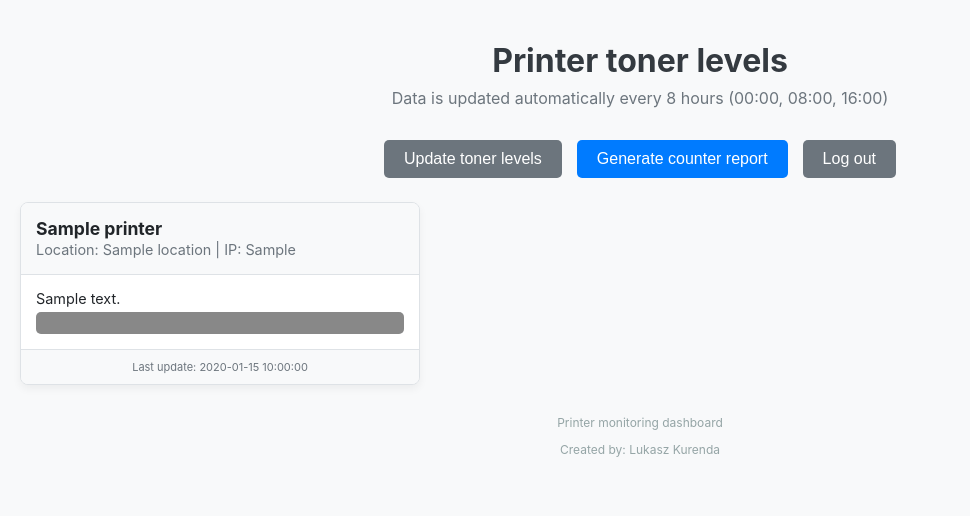
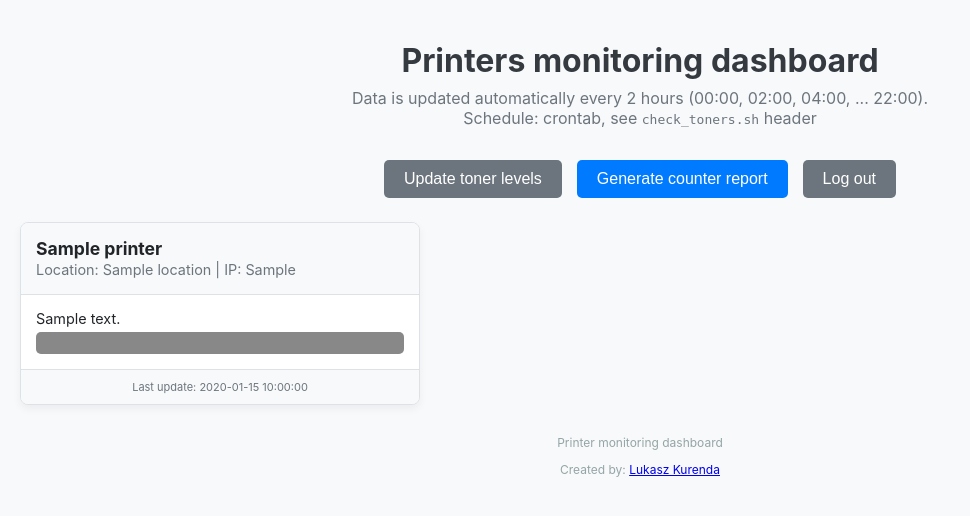
Before and after one commit to lukasz-kurenda/printer-monitor, a Python web app: template templates/index.html in a window 1280 px wide. Shown: the top 516 px of the page, without its empty margins (0-970 px from the left). Run offline with Jinja, Linux system fonts and the light colour scheme; the template is opened without the code that fills it: most values are stand-ins (such as "Sample title", 1, 10 or a date in 2020).

Commit message:
feat(ui): dashboard title/footer link, 2h schedule marker, test-data markers
- index.html: 'Printers monitoring dashboard' title, footer link to the repo,
  update interval text changed to every 2 hours
- check_toners.sh: '=== SCHEDULE - EDIT HERE ===' marker (cron, */2h);
  README cron section updated
- test data marked: write-csv adds '# TEST DATA' header to printers*.csv,
  seed.json 'purpose' field; loaders (main.py/dashboard.py) skip '#' lines
- test: comment-line skipping (42/42 PASS)

```diff
--- a/dashboard.py
+++ b/dashboard.py
@@ -149,7 +149,7 @@ def load_printers_from_csv():
         with open(PRINTERS_FILE, mode='r', encoding='utf-8') as infile:
             reader = csv.reader(infile)
             for row in reader:
-                if row and row[0].strip():
+                if row and row[0].strip() and not row[0].strip().startswith('#'):
                     printers.append(row[0].strip())
     except Exception as e:
         logging.error(f"Failed to read file {PRINTERS_FILE}: {e}")
--- a/main.py
+++ b/main.py
@@ -273,6 +273,8 @@ def load_printers():
             for row in reader:
                 if row and row[0].strip():
                     candidate = row[0].strip()
+                    if candidate.startswith('#'):
+                        continue  # comment / test-data marker
                     try:
                         ipaddress.ip_address(candidate)
                     except ValueError:
@@ -292,6 +294,8 @@ def load_printers_for_counters():
             for row in reader:
                 if row and row[0].strip():
                     candidate = row[0].strip()
+                    if candidate.startswith('#'):
+                        continue  # comment / test-data marker
                     try:
                         ipaddress.ip_address(candidate)
                     except ValueError:
--- a/printers.csv
+++ b/printers.csv
@@ -1,3 +1,4 @@
+# TEST DATA - simulated fleet (generated by simulator/rotate.py write-csv)
 172.21.0.11
 172.21.0.12
 172.21.0.13
--- a/printers_counters.csv
+++ b/printers_counters.csv
@@ -1,3 +1,4 @@
+# TEST DATA - simulated fleet (generated by simulator/rotate.py write-csv)
 172.21.0.11
 172.21.0.12
 172.21.0.13
--- a/simulator/rotate.py
+++ b/simulator/rotate.py
@@ -107,6 +107,7 @@ def cmd_write_csv(seed):
     ips = [p["ip"] for p in seed["printers"]]
     for path in (PRINTERS_CSV, PRINTERS_COUNTERS_CSV):
         with open(path, "w", encoding="utf-8") as fh:
+            fh.write("# TEST DATA - simulated fleet (generated by simulator/rotate.py write-csv)\n")
             fh.write("\n".join(ips) + "\n")
         print("Saved: %s (%d IPs)" % (os.path.abspath(path), len(ips)))
 
--- a/simulator/seed.json
+++ b/simulator/seed.json
@@ -377,5 +377,6 @@
         "bw": 6800
       }
     }
-  ]
+  ],
+  "purpose": "TEST DATA - simulated printers for verification only (not real devices)"
 }
--- a/templates/index.html
+++ b/templates/index.html
@@ -147,8 +147,8 @@
 <body>
     <div class="container">
         <div class="header">
-            <h1>Printer toner levels</h1>
-            <p>Data is updated automatically every 8 hours (00:00, 08:00, 16:00)</p>
+            <h1>Printers monitoring dashboard</h1>
+            <p>Data is updated automatically every 2 hours (00:00, 02:00, 04:00, ... 22:00).<br>Schedule: crontab, see <code>check_toners.sh</code> header</p>
         </div>
 
         <div class="controls">
@@ -209,7 +209,7 @@
 
     <footer class="footer">
         <p>Printer monitoring dashboard</p>
-        <p>Created by: Lukasz Kurenda</p>
+        <p>Created by: <a href="https://github.com/lukasz-kurenda/printer-monitor.git" target="_blank" rel="noopener">Lukasz Kurenda</a></p>
     </footer>
 
     <script>
```
Also changed, not shown: tests/test_core.py (+7 -0 lines), README.md, 1 other file.
